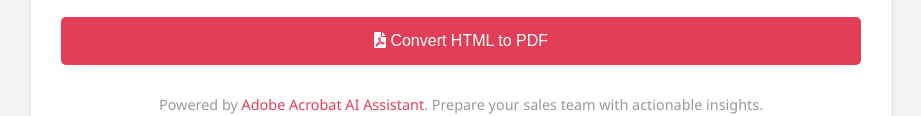
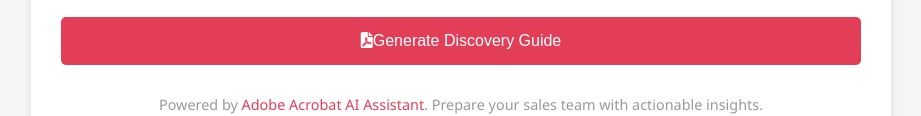
Before and after one commit to keesling/discoveryApp, a website: page src/index.html in a window 1280 px wide. Shown: the part 754-870 px from the top of the page, without its empty margins (179-1100 px from the left). Drawn offline with Linux system fonts and the light colour scheme.

Commit message:
Update index.html

```diff
--- a/src/index.html
+++ b/src/index.html
@@ -156,7 +156,7 @@
                 <div class="tooltip">Provide a brief description of the company's current situation or challenges.</div>
             </div>
 
-            <button type="button" onclick="submitForm()"><i class="fas fa-file-pdf"></i> Convert HTML to PDF</button>
+            <button type="button" onclick="submitForm()"><i class="fas fa-file-pdf"></i>Generate Discovery Guide</button>
         </form>
 
         <footer>
```
